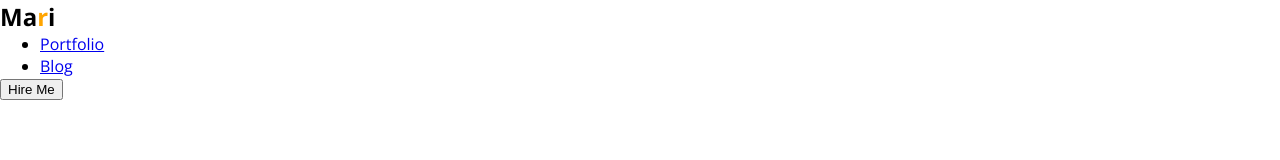
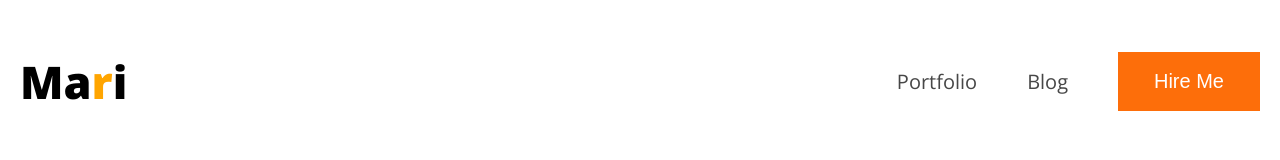
Before and after one commit to developerosman1/developer-portfolio, a plain HTML site: page index.html in a window 1280 px wide. Drawn offline with nearby package versions, Linux system fonts and the light colour scheme.

Commit message:
navigation add

```diff
--- a/index.html
+++ b/index.html
@@ -14,13 +14,13 @@
 <body>
     <header>
         <!-- Nav Area -->
-        <nav>
-            <h2>Ma<span class="orange-text">r</span>i</h2>
+        <nav class="navigation">
+            <h2 class="navigation-title">Ma<span class="orange-text">r</span>i</h2>
             <ul class="nav-menu">
                 <li class="nav-item"><a href="#">Portfolio</a></li>
                 <li class="nav-item"><a href="#">Blog</a></li>
+                <li class="nav-item"><a href="#"><button class="primary-btn">Hire Me</button></a></li>
             </ul>
-            <button>Hire Me</button>
         </nav>
     </header>
     <main></main>
--- a/styles/style.css
+++ b/styles/style.css
@@ -3,7 +3,6 @@
 }
 
 body{
-    width: 1140px;
     font-family: 'Open Sans', sans-serif;
 }
 
@@ -11,3 +10,41 @@ body{
 .orange-text {
     color: orange;
 }
+
+.primary-btn {
+    background-color: #FD6E0A;
+    border: none;
+    padding: 18px 36px;
+    color: #fff;
+    font-size: 20px;
+}
+
+/* Navigation Area */
+.navigation {
+    display: flex;
+    justify-content: space-between;
+    padding-top: 51px;
+    padding-left: 20px;
+    align-items: center;
+
+}
+.navigation .navigation-title {
+    font-size: 45px;
+    font-weight: 800;
+}
+
+.navigation ul{
+    display: flex;
+    list-style: none;
+    align-items: center;
+}
+.navigation ul li {
+    margin-left: 10px;
+}
+
+.navigation ul a {
+    text-decoration: none;
+    color: #474747;
+    font-size: 20px;
+    padding: 10px 20px;
+}
```
